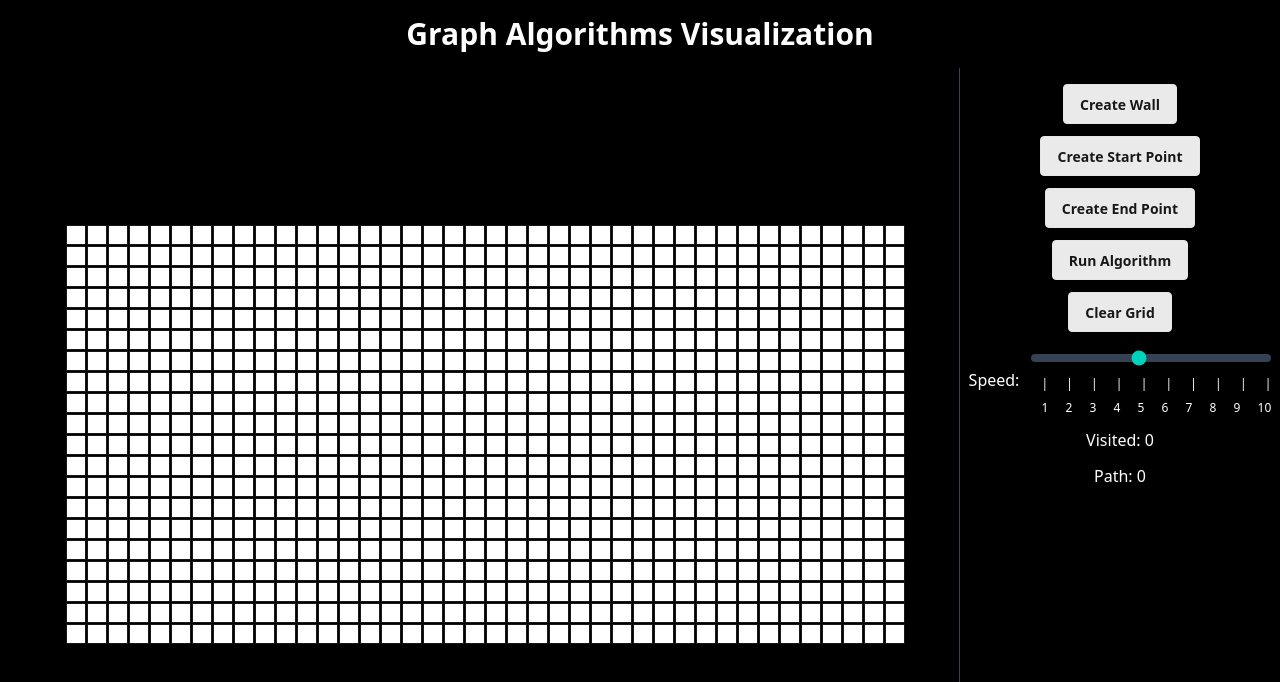
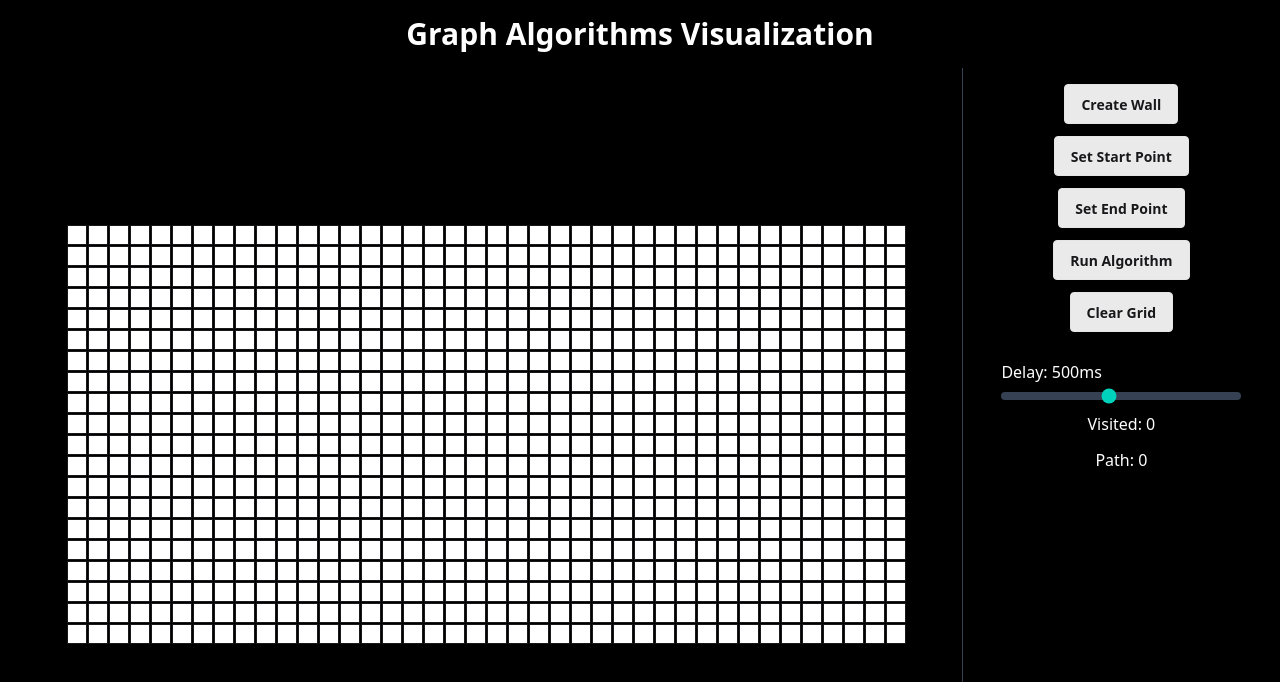
Before and after one commit to BinduSatya/VisualAlgo, a React (Vite) app: page / in a window 1280 px wide. Shown: the top 682 px of the page. Built offline with nearby package versions, Linux system fonts and the light colour scheme.

Commit message:
Djiksthra Algo working

```diff
--- a/src/Graphs/Algos/DjiksthraAlgo.jsx
+++ b/src/Graphs/Algos/DjiksthraAlgo.jsx
@@ -21,11 +21,10 @@ export const runDijkstra = async (start, end, speed) => {
   const prev = Array.from({ length: rows }, () => Array(cols).fill(null));
 
   const visitedOrder = [];
-  const pq = [[0, start[0], start[1]]]; // [distance, row, col]
+  const pq = [[0, start[0], start[1]]];
   dist[start[0]][start[1]] = 0;
 
   while (pq.length) {
-    // Sort like priority queue
     pq.sort((a, b) => a[0] - b[0]);
     const [d, r, c] = pq.shift();
 
@@ -40,7 +39,7 @@ export const runDijkstra = async (start, end, speed) => {
     for (let [dr, dc] of directions) {
       const nr = r + dr,
         nc = c + dc;
-      if (!inBounds(nr, nc) || grid[nr][nc] === 1) continue; // skip walls
+      if (!inBounds(nr, nc) || grid[nr][nc] === 1) continue;
       const newDist = d + 1;
       if (newDist < dist[nr][nc]) {
         dist[nr][nc] = newDist;
@@ -50,7 +49,6 @@ export const runDijkstra = async (start, end, speed) => {
     }
   }
 
-  // Reconstruct path
   let path = [];
   let cur = end;
   while (cur) {
--- a/src/Graphs/DivsContainer/Grid.jsx
+++ b/src/Graphs/DivsContainer/Grid.jsx
@@ -1,72 +1,81 @@
-import { useEffect, useState } from "react";
-import { wallStore, gridStore } from "../../state/zustand.jsx";
+import { useState } from "react";
+import { gridStore } from "../../state/zustand.jsx";
 
-const Grid = ({ clearGrid, setClearGrid }) => {
-  const grid = gridStore((state) => state.grid);
-  const setGrid = gridStore((state) => state.setGrid);
-  const visited = gridStore((state) => state.visited);
-  const path = gridStore((state) => state.path);
-
-  const isVisited = (r, c) => visited.some(([vr, vc]) => vr === r && vc === c);
-  const isPath = (r, c) => path.some(([pr, pc]) => pr === r && pc === c);
-
-  const createWall = wallStore((state) => state.createWall);
-  const setCreateWall = wallStore((state) => state.setCreateWall);
+const Grid = () => {
+  const {
+    rows,
+    cols,
+    grid,
+    setGrid,
+    start,
+    end,
+    setStart,
+    setEnd,
+    visited,
+    path,
+    mode,
+  } = gridStore();
 
   const [isMouseDown, setIsMouseDown] = useState(false);
 
   const toggleWall = (rowIndex, colIndex) => {
     setGrid(
       grid.map((row, r) =>
-        row.map((cell, c) => (r === rowIndex && c === colIndex ? 1 : cell))
+        row.map((cell, c) =>
+          r === rowIndex && c === colIndex ? (cell === 0 ? 1 : 0) : cell
+        )
       )
     );
   };
 
-  useEffect(() => {
-    if (clearGrid) {
-      setGrid(
-        Array.from({ length: 20 }, () => Array.from({ length: 40 }, () => 0))
-      );
-      setClearGrid(false);
-    }
-  }, [clearGrid, setClearGrid]);
+  const isVisited = (r, c) => visited.some(([vr, vc]) => vr === r && vc === c);
+  const isPath = (r, c) => path.some(([pr, pc]) => pr === r && pc === c);
+
   return (
     <div
       className="flex flex-col items-center justify-center"
-      onMouseUp={() => {
-        setCreateWall(false);
-        setIsMouseDown(false);
-      }}
+      onMouseUp={() => setIsMouseDown(false)}
     >
       <div
         className="grid gap-[1px]"
-        style={{ gridTemplateColumns: `repeat(${grid[0].length}, 20px)` }}
+        style={{ gridTemplateColumns: `repeat(${cols}, 20px)` }}
       >
         {grid.map((row, rowIndex) =>
-          row.map((cell, colIndex) => (
+          row.map((cell, colIndex) => {
+            const isStart =
+              start && start[0] === rowIndex && start[1] === colIndex;
+            const isEnd = end && end[0] === rowIndex && end[1] === colIndex;
+
+            return (
               <div
                 key={`${rowIndex}-${colIndex}`}
                 className={`w-5 h-5 border transition-colors duration-200
                   ${
-      cell === 1
+                    isStart
+                      ? "bg-green-500"
+                      : isEnd
+                      ? "bg-red-500"
+                      : isPath(rowIndex, colIndex)
+                      ? "bg-yellow-400"
+                      : isVisited(rowIndex, colIndex)
+                      ? "bg-blue-400"
+                      : cell === 1
                       ? "bg-primary"
-        : isPath(rowIndex, colIndex)
-        ? "bg-warning"
-        : isVisited(rowIndex, colIndex)
-        ? "bg-accent"
                       : "bg-base-100 hover:bg-secondary"
                   }`}
                 onMouseDown={() => {
-                setCreateWall(true);
                   setIsMouseDown(true);
+                  if (mode === "wall") toggleWall(rowIndex, colIndex);
+                  else if (mode === "start") setStart([rowIndex, colIndex]);
+                  else if (mode === "end") setEnd([rowIndex, colIndex]);
+                }}
+                onMouseEnter={() => {
+                  if (isMouseDown && mode === "wall")
                     toggleWall(rowIndex, colIndex);
                 }}
-              onMouseEnter={() => {
-                if (isMouseDown && createWall) toggleWall(rowIndex, colIndex);
-              }}
               />
-          ))
+            );
+          })
         )}
       </div>
     </div>
--- a/src/Graphs/GraphsMainPage.jsx
+++ b/src/Graphs/GraphsMainPage.jsx
@@ -1,17 +1,12 @@
 import Grid from "./DivsContainer/Grid";
-import { gridStore, wallStore } from "../state/zustand";
+import { gridStore } from "../state/zustand.jsx";
 import { runDijkstra } from "./Algos/DjiksthraAlgo";
 import { useState } from "react";
 
 const GraphsMainPage = () => {
-  const createWall = wallStore((state) => state.createWall);
-  const setCreateWall = wallStore((state) => state.setCreateWall);
-  const visited = gridStore((state) => state.visited);
-  const path = gridStore((state) => state.path);
+  const { start, end, visited, path, setMode, clearGrid } = gridStore();
 
-  const [clearGrid, setClearGrid] = useState(false);
   const [speed, setSpeed] = useState(600);
-  const [disabled, setDisabled] = useState(false);
 
   return (
     <div className="flex flex-col items-center justify-center h-full w-full bg-black">
@@ -21,76 +16,50 @@ const GraphsMainPage = () => {
 
       <div className="flex h-full w-screen mx-10">
         <div className="w-3/4 flex justify-center ml-3 items-center border-r border-gray-700">
-          <Grid clearGrid={clearGrid} setClearGrid={setClearGrid} />
+          <Grid />
         </div>
 
         <div className="w-1/4 flex flex-col justify-start items-center gap-3 p-4">
-          <button
-            className="btn btn-soft"
-            onClick={() => setCreateWall(!createWall)}
-          >
-            {createWall ? "Stop Creating Walls" : "Create Wall"}
+          <button className="btn btn-soft" onClick={() => setMode("wall")}>
+            Create Wall
           </button>
-          <button className="btn btn-soft" onClick={() => {}}>
-            Create Start Point
+          <button className="btn btn-soft" onClick={() => setMode("start")}>
+            Set Start Point
           </button>
-          <button className="btn btn-soft" onClick={() => {}}>
-            Create End Point
+          <button className="btn btn-soft" onClick={() => setMode("end")}>
+            Set End Point
           </button>
 
           <button
             className="btn btn-soft"
-            onClick={async () => await runDijkstra([0, 0], [5, 5], speed)}
+            onClick={async () => {
+              if (start && end) {
+                await runDijkstra(start, end, speed);
+              } else {
+                alert("Please set both start and end points.");
+              }
+            }}
           >
             Run Algorithm
           </button>
-          <button className="btn btn-soft" onClick={() => setClearGrid(true)}>
+
+          <button className="btn btn-soft" onClick={clearGrid}>
             Clear Grid
           </button>
-          <div className="flex flex-row justify-center items-center gap-3 text-white select-none">
-            <span className="font-medium">Speed:</span>
 
-            <div>
+          <div className="flex flex-col gap-2 text-white select-none mt-4">
+            <span className="font-medium">Delay: {1000 - (speed - 100)}ms</span>
             <input
               type="range"
               min="100"
               max="1000"
               step="100"
-                value={speed}
-                onChange={(e) => {
-                  console.log(e);
-                  setSpeed(Number(e.target.value));
-                }}
-                className={`w-60 h-2 bg-gray-700 rounded-lg appearance-none cursor-pointer ${
-                  disabled ? "accent-primary" : "accent-accent"
-                } transform -rotate-180`}
+              value={1000 - (speed - 100)}
+              onChange={(e) => setSpeed(1100 - Number(e.target.value))}
+              className="w-60 h-2 bg-gray-700 rounded-lg appearance-none cursor-pointer accent-accent"
             />
-              <div className="flex justify-between pl-2.5 mt-2 text-xs ">
-                <span>|</span>
-                <span>|</span>
-                <span>|</span>
-                <span>|</span>
-                <span>|</span>
-                <span>|</span>
-                <span>|</span>
-                <span>|</span>
-                <span>|</span>
-                <span>|</span>
           </div>
-              <div className="flex justify-between pl-2.5 mt-2 text-xs ">
-                <span>1</span>
-                <span>2</span>
-                <span>3</span>
-                <span>4</span>
-                <span>5</span>
-                <span>6</span>
-                <span>7</span>
-                <span>8</span>
-                <span>9</span>
-                <span>10</span>
-              </div>
-            </div>
-          </div>
+
           <p className="text-white">Visited: {visited.length}</p>
           <p className="text-white">Path: {path.length}</p>
         </div>
--- a/src/state/zustand.jsx
+++ b/src/state/zustand.jsx
@@ -1,25 +1,35 @@
 import { create } from "zustand";
+
+export const gridStore = create((set) => ({
+  rows: 20,
+  cols: 40,
+  grid: Array.from({ length: 20 }, () => Array.from({ length: 40 }, () => 0)),
+  start: null,
+  end: null,
+  visited: [],
+  path: [],
+  mode: "wall",
+
+  setGrid: (newGrid) => set({ grid: newGrid }),
+  setStart: (pos) => set({ start: pos }),
+  setEnd: (pos) => set({ end: pos }),
+  setVisited: (visited) => set({ visited }),
+  setPath: (path) => set({ path }),
+  setMode: (mode) => set({ mode }),
+
+  clearGrid: () =>
+    set({
+      grid: Array.from({ length: 20 }, () =>
+        Array.from({ length: 40 }, () => 0)
+      ),
+      start: null,
+      end: null,
+      visited: [],
+      path: [],
+    }),
+}));
 
 export const wallStore = create((set) => ({
   createWall: false,
   setCreateWall: (val) => set({ createWall: val }),
 }));
-
-export const clearGridStore = create((set) => ({
-  clearGrid: false,
-  setClearGrid: (state) => set({ clearGrid: !state.clearGrid }),
-}));
-
-// export const eraseWallStore = create((set) => ({
-//   eraseWall: false,
-//   setEraseWall:
-// }));
-
-export const gridStore = create((set) => ({
-  grid: Array.from({ length: 20 }, () => Array.from({ length: 40 }, () => 0)),
-  visited: [],
-  path: [],
-  setGrid: (state) => set({ grid: state }),
-  setVisited: (cells) => set({ visited: cells }),
-  setPath: (cells) => set({ path: cells }),
-}));
```
Lines whose indentation alone changed are shown as unchanged.
